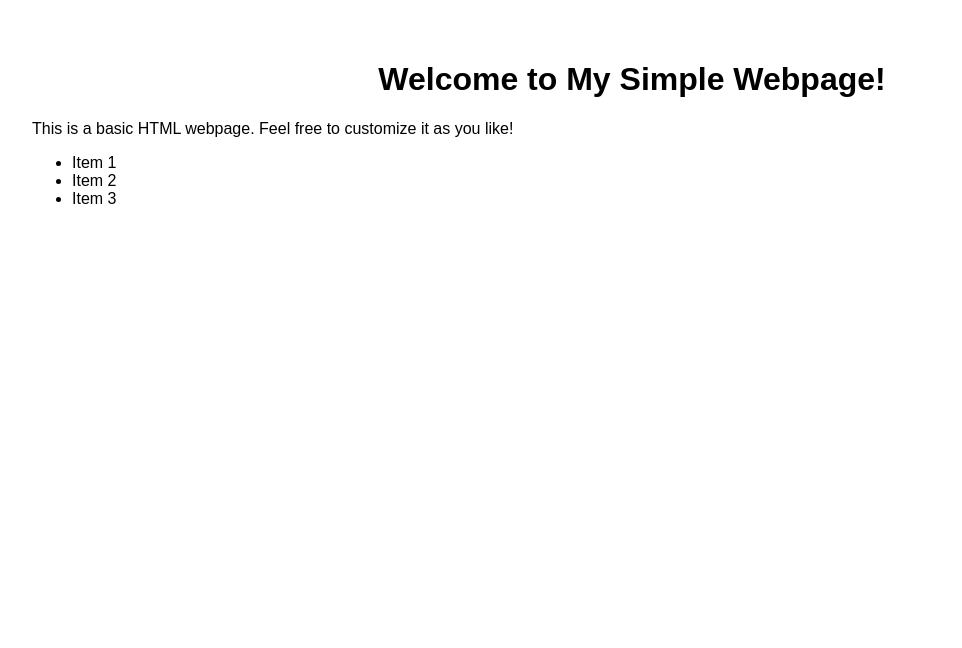
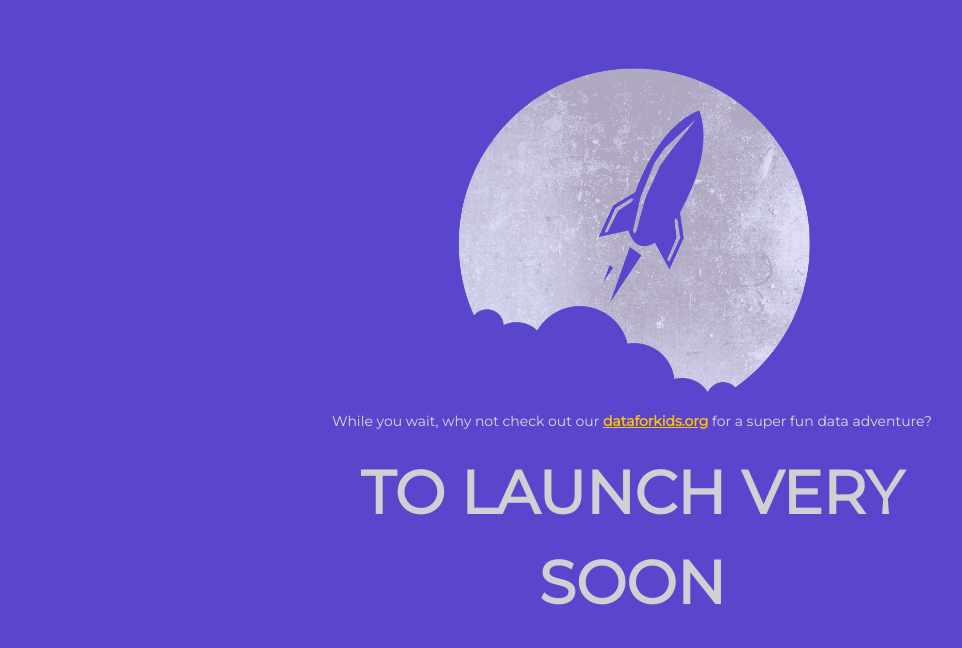
Before and after one commit to shilongzhuang/shilongzhuang.github.io, a plain HTML site: page index.html in a window 1280 px wide. Shown: the whole page, without its empty margins (8-970 px from the left). Drawn offline with nearby package versions, Linux system fonts and the light colour scheme.

Commit message:
update home page

```diff
--- a/index.html
+++ b/index.html
@@ -3,32 +3,56 @@
 <head>
     <meta charset="UTF-8">
     <meta name="viewport" content="width=device-width, initial-scale=1.0">
+    <link href="https://cdn.jsdelivr.net/npm/bootstrap@5.3.2/dist/css/bootstrap.min.css" rel="stylesheet" integrity="sha384-T3c6CoIi6uLrA9TneNEoa7RxnatzjcDSCmG1MXxSR1GAsXEV/Dwwykc2MPK8M2HN" crossorigin="anonymous">
+    <link rel="stylesheet" href="https://fonts.googleapis.com/css?family=Montserrat">
     <title>Home Page</title>
-    <style>
-        body {
-            font-family: Arial, sans-serif;
-            margin: 20px;
-            padding: 20px;
-        }
-        header {
-            text-align: center;
-        }
-        section {
-            margin-top: 20px;
-        }
+
+    <style >
+    body {
+        background-color: rgba(74,52,199, 0.91);
+    }
+
+    p {
+        color: rgb(207, 208, 209);
+        font-family: 'Montserrat', sans-serif;
+    }
+
+    p.first-line {
+        font-size: 14px;
+        text-align: center;
+        color: #DBDBDB;
+    }
+
+    p.first-line a {
+        font-weight: bold;
+        color: #FFC400;
+    }
+
+    p.second-line {
+        font-size: 60px;
+        text-align: center;
+        font-weight: bold;
+    }
     </style>
 </head>
 <body>
-    <header>
-        <h1>Welcome to My Simple Webpage!</h1>
-    </header>
-    <section>
-        <p>This is a basic HTML webpage. Feel free to customize it as you like!</p>
-        <ul>
-            <li>Item 1</li>
-            <li>Item 2</li>
-            <li>Item 3</li>
-        </ul>
-    </section>
+
+    <div class="container">
+        <div class="row" style="margin-bottom: 50px;">
+
+        </div>
+        <div class="row">
+            <div class="col-md-5 offset-md-4">
+                <img src="images/to-launch-very-soon.png" class="img-fluid" style="max-width: 80%;" />
+            </div>
+            <div class="col-md-8 offset-md-2">
+                <p class="first-line">While you wait, why not check out our <a href="https://www.dataforkids.org" target="_blank">dataforkids.org</a> for a super fun data adventure?</p>
+                <p class="second-line">TO LAUNCH VERY SOON</p>
+            </div>
+        </div>
+
+    </div>
+
+    <script src="https://cdn.jsdelivr.net/npm/bootstrap@5.3.2/dist/js/bootstrap.bundle.min.js" integrity="sha384-C6RzsynM9kWDrMNeT87bh95OGNyZPhcTNXj1NW7RuBCsyN/o0jlpcV8Qyq46cDfL" crossorigin="anonymous"></script>
 </body>
 </html>
```
Also changed, not shown: images/to-launch-very-soon.png (added).
